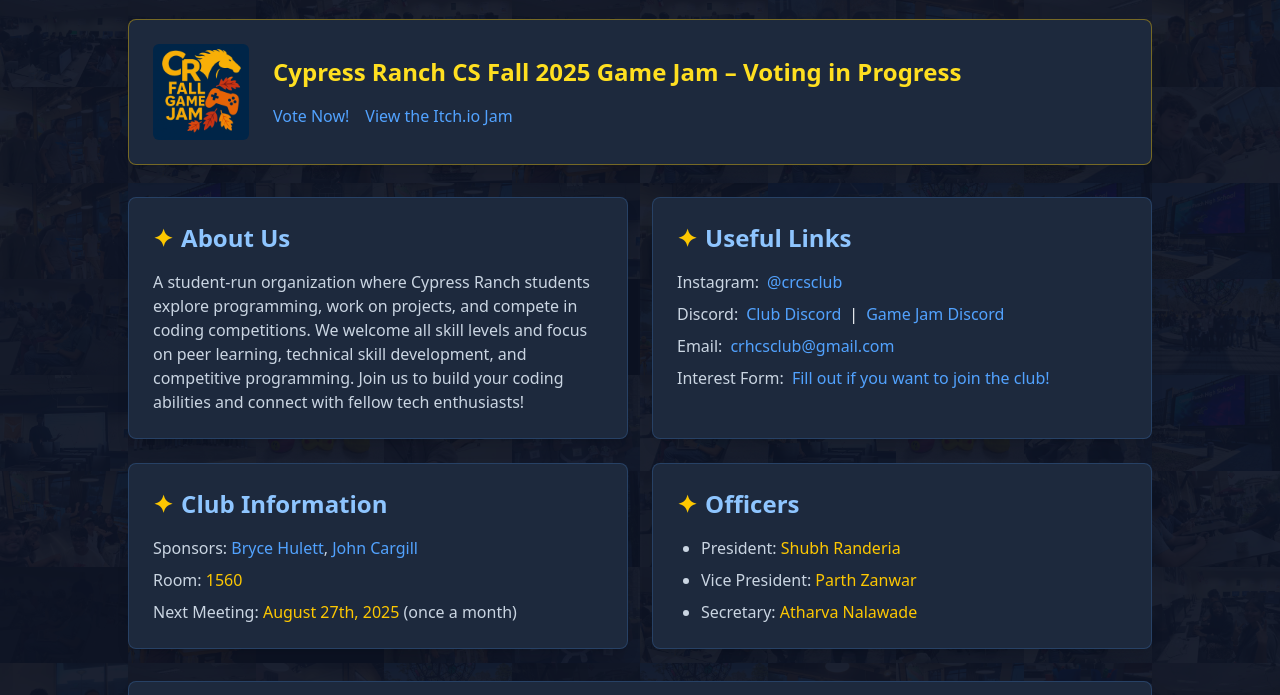
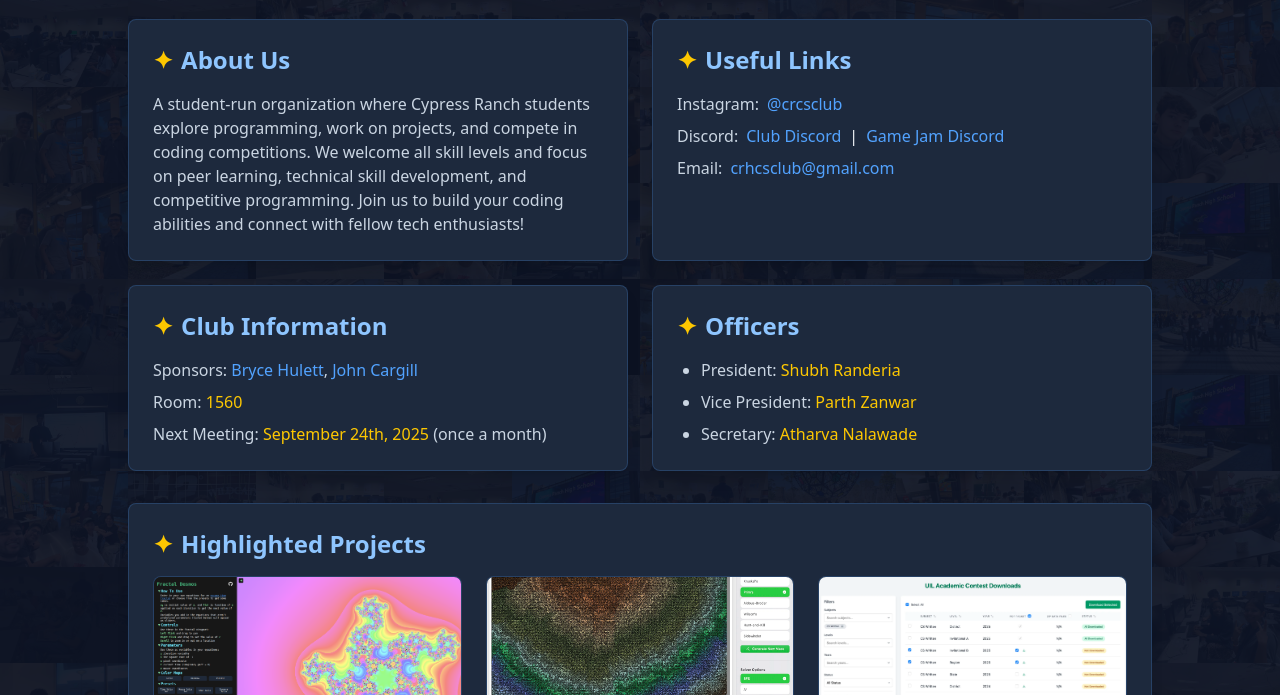
Before and after one commit to cyranch-csclub/cyranch-csclub.github.io, a website: page index.html in a window 1280 px wide. Shown: the part 105-800 px from the top of the page. Drawn offline with Linux system fonts and the light colour scheme.

Commit message:
Update meeting date and comment out banner and interest form sections

```diff
--- a/index.html
+++ b/index.html
@@ -20,7 +20,7 @@
 
         <div class="max-w-5xl mx-auto space-y-8">
             <!-- Banner -->
-            <div class="bg-slate-800 p-6 rounded-lg shadow-lg border border-yellow-400/40 hover:border-yellow-400/60 transition-colors flex items-center gap-6">
+            <!-- <div class="bg-slate-800 p-6 rounded-lg shadow-lg border border-yellow-400/40 hover:border-yellow-400/60 transition-colors flex items-center gap-6">
                 <img src="images/gamejam_icon.png" alt="Game Jam Icon" class="w-24 h-24 rounded-md">
                 <div class="flex-1">
                     <h2 class="text-2xl font-semibold text-yellow-300 mb-2">Cypress Ranch CS Fall 2025 Game Jam – Voting in Progress</h2>
@@ -30,7 +30,7 @@
                         <a href="https://itch.io/jam/crcs-fall-2025" class="text-blue-400 hover:text-yellow-400 transition-colors">View the Itch.io Jam</a>
                     </div>
                 </div>
-            </div>
+            </div> -->
 
             <!-- 2x2 grid for main sections -->
             <div class="grid grid-cols-1 md:grid-cols-2 gap-6">
@@ -62,12 +62,12 @@
                             <span class="text-slate-300">Email:</span>
                             <a href="mailto:crhcsclub@gmail.com" class="text-blue-400 hover:text-yellow-400 transition-colors">crhcsclub@gmail.com</a>
                         </li>
-                        <li class="flex items-center gap-2">
+                        <!-- <li class="flex items-center gap-2">
                             <span class="text-slate-300">Interest Form:</span>
                             <a href="https://forms.gle/cRLrUrvyrxmbt6zd6" class="text-blue-400 hover:text-yellow-400 transition-colors">
                                 Fill out if you want to join the club!
                             </a>
-                        </li>
+                        </li> -->
                     </ul>
                 </div>
 
@@ -85,7 +85,7 @@
                         Room: <span class="text-yellow-400">1560</span>
                     </p>
                     <p class="text-slate-300 mt-2">
-                        Next Meeting: <span class="text-yellow-400">August 27th, 2025</span> (once a month)
+                        Next Meeting: <span class="text-yellow-400">September 24th, 2025</span> (once a month)
                     </p>
                 </div>
 
```
